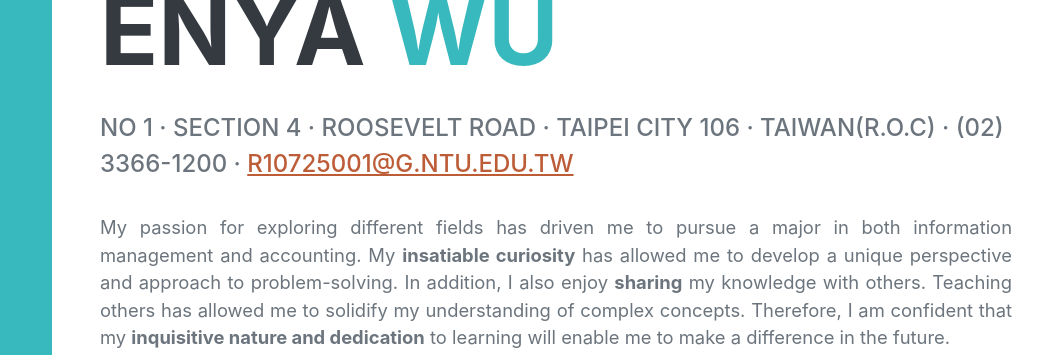
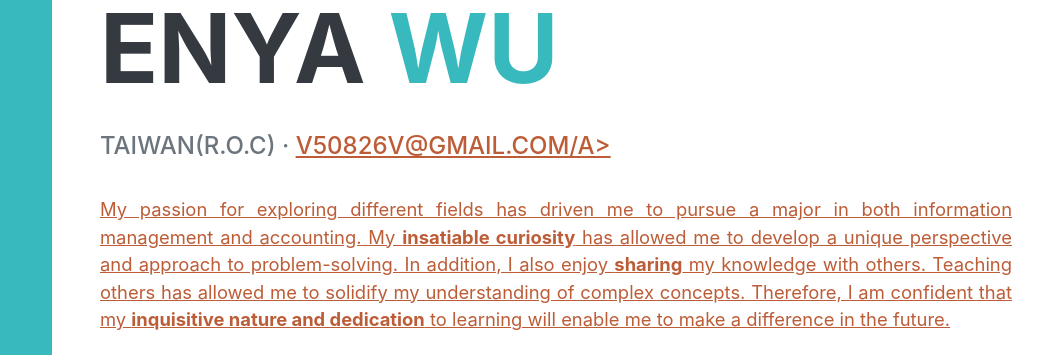
Before and after one commit to EnyaWu/.github.io, a plain HTML site: page index.html in a window 1280 px wide. Shown: the part 189-544 px from the top of the page, 220-1280 px from the left. Drawn offline with Linux system fonts and the light colour scheme; a web font is replaced by a local one.

Commit message:
Update index.html

```diff
--- a/index.html
+++ b/index.html
@@ -46,8 +46,8 @@
                         <span class="text-primary">Wu</span>
                     </h1>
                     <div class="subheading mb-5">
-                        No 1 · Section 4 · Roosevelt Road · Taipei City 106 · Taiwan(R.O.C) · (02) 3366-1200 ·
-                        <a href="mailto:r10725001@g.ntu.edu.tw">r10725001@g.ntu.edu.tw</a>
+                         Taiwan(R.O.C) ·
+                        <a href="mailto:v50826v@gmail.com">v50826v@gmail.com/a>
                     </div>
                     <p class="lead mb-5" style="text-align: justify;">My passion for exploring different fields has driven me to pursue a major in both information management and accounting. My <b>insatiable curiosity</b> has allowed me to develop a unique perspective and approach to problem-solving. In addition, I also enjoy <b>sharing</b> my knowledge with others. Teaching others has allowed me to solidify my understanding of complex concepts. Therefore, I am confident that my <b>inquisitive nature and dedication</b> to learning will enable me to make a difference in the future.</p>
                     <div class="social-icons">
```
